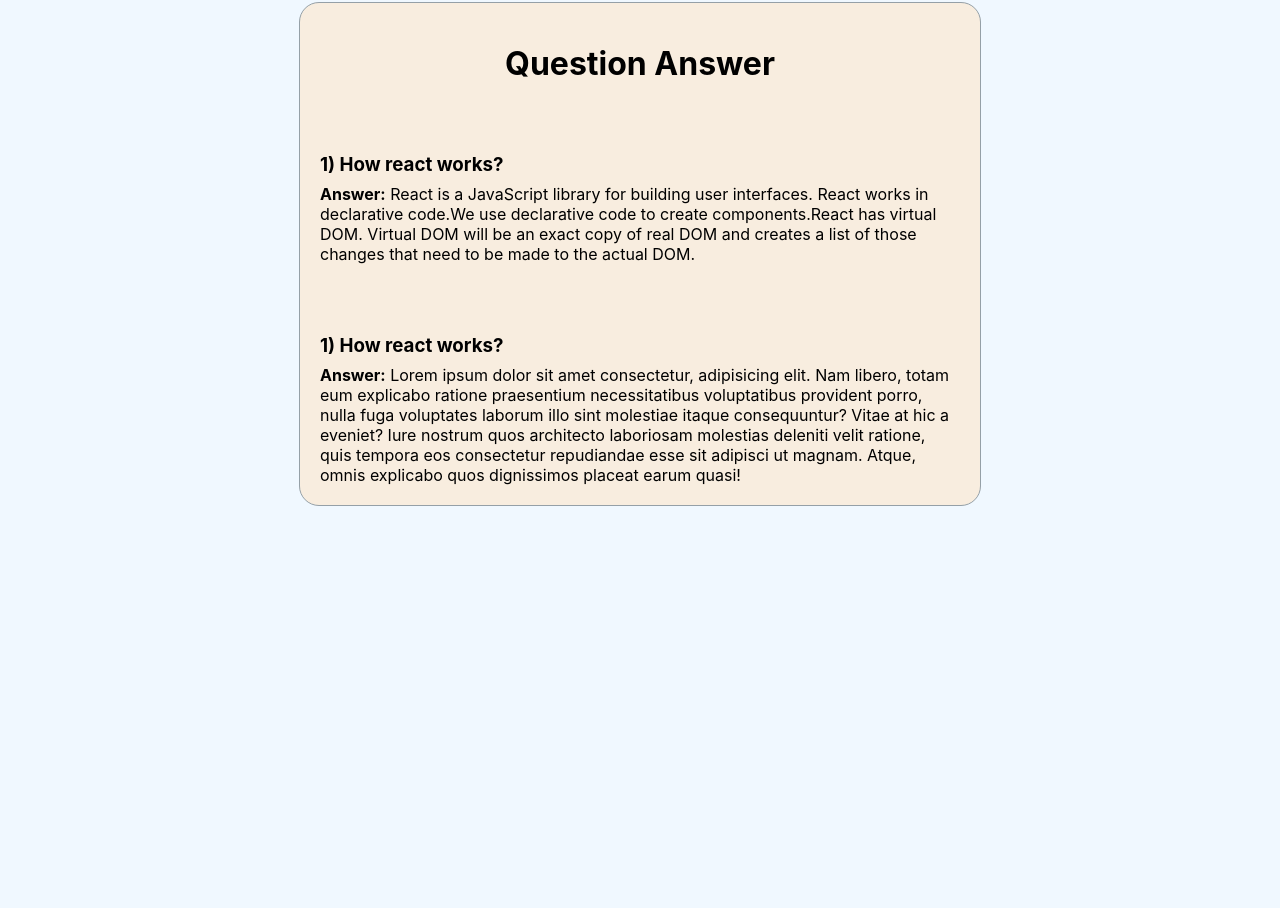
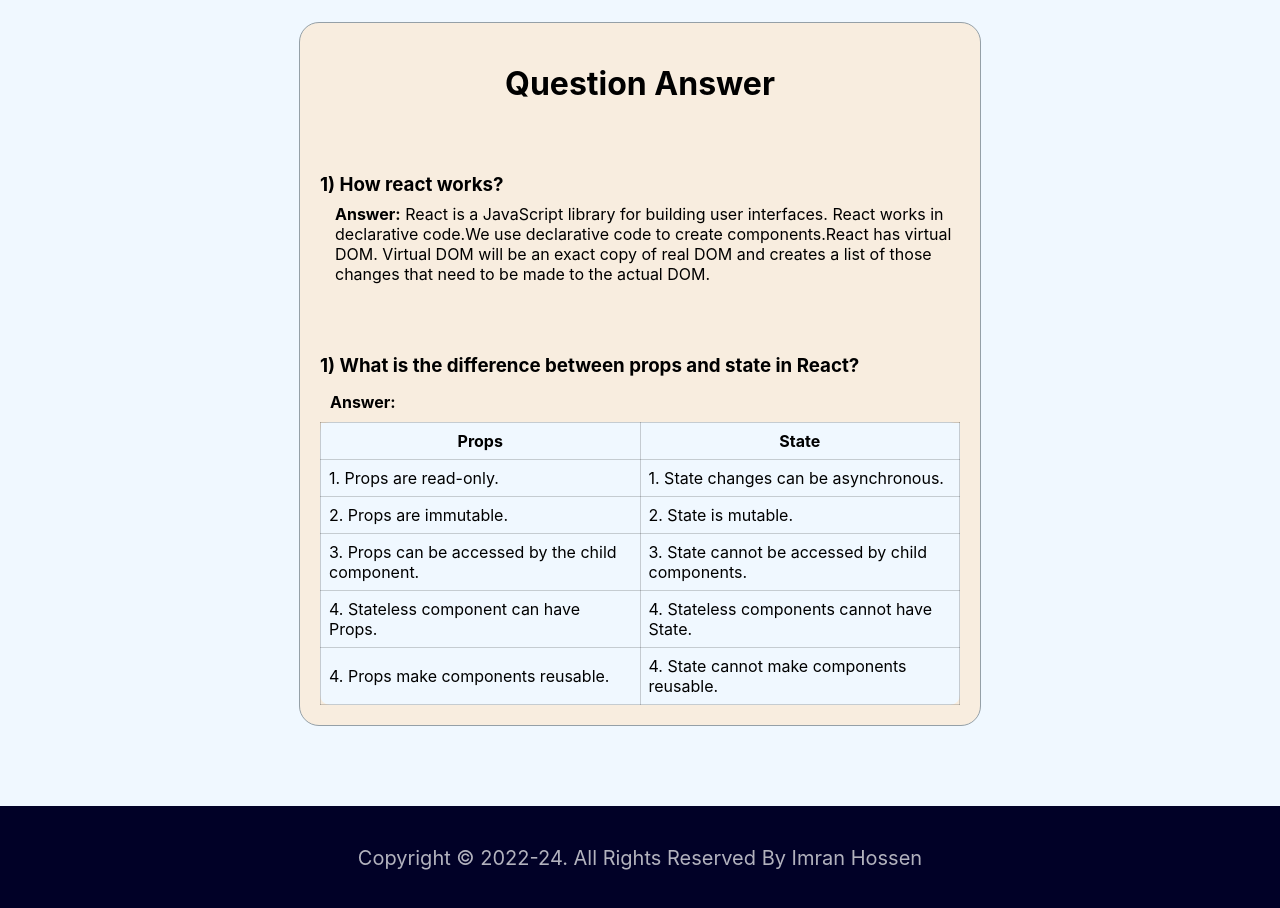
Before and after one commit to ImRanKhan81m/Assignment-08-flower-shop, a React (Create React App) app: page / in a window 1280 px wide. Shown: the part 1893-2801 px from the top of the page. Before the commit the page ends 2599 px from the top, so only its background shows below. Built offline with nearby package versions, Linux system fonts and the light colour scheme; the HTML template or start-up script is replaced by a standard one.

Commit message:
second answer updated

```diff
--- a/src/components/Cart/Cart.css
+++ b/src/components/Cart/Cart.css
@@ -22,6 +22,9 @@
 .icon{
     margin-left: 0;
     font-size: 18px;
+}
+.cart h2{
+    margin-bottom: 50px;
 }
 
 
--- a/src/components/Shop/Shop.css
+++ b/src/components/Shop/Shop.css
@@ -1,6 +1,4 @@
-.shop-container{
-    margin-bottom: 200px;
-}
+
 
 .shop{
     display: grid;
@@ -35,13 +33,14 @@
     border: 1px solid #95A0A7;
     background-color: aliceblue;
 }
-.quize-container{
+.quiz-container{
     width: 50%;
     margin: auto;
     background-color: rgba(250, 235, 215, 0.781);
     padding: 20px;
     border-radius: 20px;
     border: 1px solid #95A0A7;
+    margin-top: 20px;
 }
 .question{
     text-align: start;
@@ -51,8 +50,39 @@
     margin-top: 70px;
     margin-bottom:8px;
 }
+.question h6{
+    margin-top:15px;
+    margin-bottom: 10px;
+    margin-left: 10px;
+}
 .question p{
     margin: 0;
+    margin-left: 15px;
+}
+.GeneratedTable{
+   background-color:aliceblue;
+   width: 100%;
+   color: #000000;
+   border-radius: 10px;
+   border: 1px solid #95A0A7;
+   border-collapse: collapse;
+
+}
+.GeneratedTable td, th{
+    width: 50%;
+    border: 1px solid rgba(19, 19, 19, 0.192);
+    padding: 8px;
+}
+.GeneratedTable thead{
+    background-color:aliceblue;
+}
+.footer{
+    background-color: #010127;
+    padding: 20px;
+    font-size: 20px;
+    color: rgba(255, 255, 255, 0.698);
+    margin-top: 80px;
+
 }
 
 
--- a/src/components/Shop/Shop.js
+++ b/src/components/Shop/Shop.js
@@ -58,16 +58,53 @@
             </div>
         </div>
 
-        <div className='quize-container'>
+        <div className='quiz-container'>
             <h1>Question Answer</h1>
             <div className='question'>
                 <h3>1) How react works?</h3>
                 <p> <b>Answer:</b> React is a JavaScript library for building user interfaces. React works in declarative code.We use declarative code to create components.React has virtual DOM. Virtual DOM will be an exact copy of real DOM and creates a list of those changes that need to be made to the actual DOM.</p>
             </div>
             <div className='question'>
-                <h3>1) How react works?</h3>
-                <p> <b>Answer:</b>  Lorem ipsum dolor sit amet consectetur, adipisicing elit. Nam libero, totam eum explicabo ratione praesentium necessitatibus voluptatibus provident porro, nulla fuga voluptates laborum illo sint molestiae itaque consequuntur? Vitae at hic a eveniet? Iure nostrum quos architecto laboriosam molestias deleniti velit ratione, quis tempora eos consectetur repudiandae esse sit adipisci ut magnam. Atque, omnis explicabo quos dignissimos placeat earum quasi!</p>
+                <h3>1) What is the difference between props and state in React?</h3>
+                <h6>Answer: </h6>
+
+            <table class="GeneratedTable">
+               <thead>
+                    <tr>
+                      <th>Props</th>
+                      <th>State</th>
+                    </tr>
+               </thead>
+               <tbody>
+                    <tr>
+                       <td>1. Props are read-only.</td>
+                       <td> 1. State changes can be asynchronous.</td>
+                    </tr>
+                    <tr>
+                       <td>2. Props are immutable.</td>
+                       <td>2. State is mutable.</td>
+                    </tr>
+                    <tr>
+                       <td>3. Props can be accessed by the child component.</td>
+                       <td>3. State cannot be accessed by child components.</td>
+                    </tr>
+                    <tr>
+                       <td>4. Stateless component can have Props.</td>
+                       <td>4. Stateless components cannot have State.</td>
+                    </tr>
+                    <tr>
+                       <td>4. Props make components reusable.</td>
+                       <td>4. State cannot make components reusable.</td>
+                    </tr>
+               </tbody>
+            </table>
+
+
             </div>
+        </div>
+
+        <div className="footer">
+            <p>Copyright © 2022-24. All Rights Reserved By Imran Hossen</p>
         </div>
         </div>
     );
```
